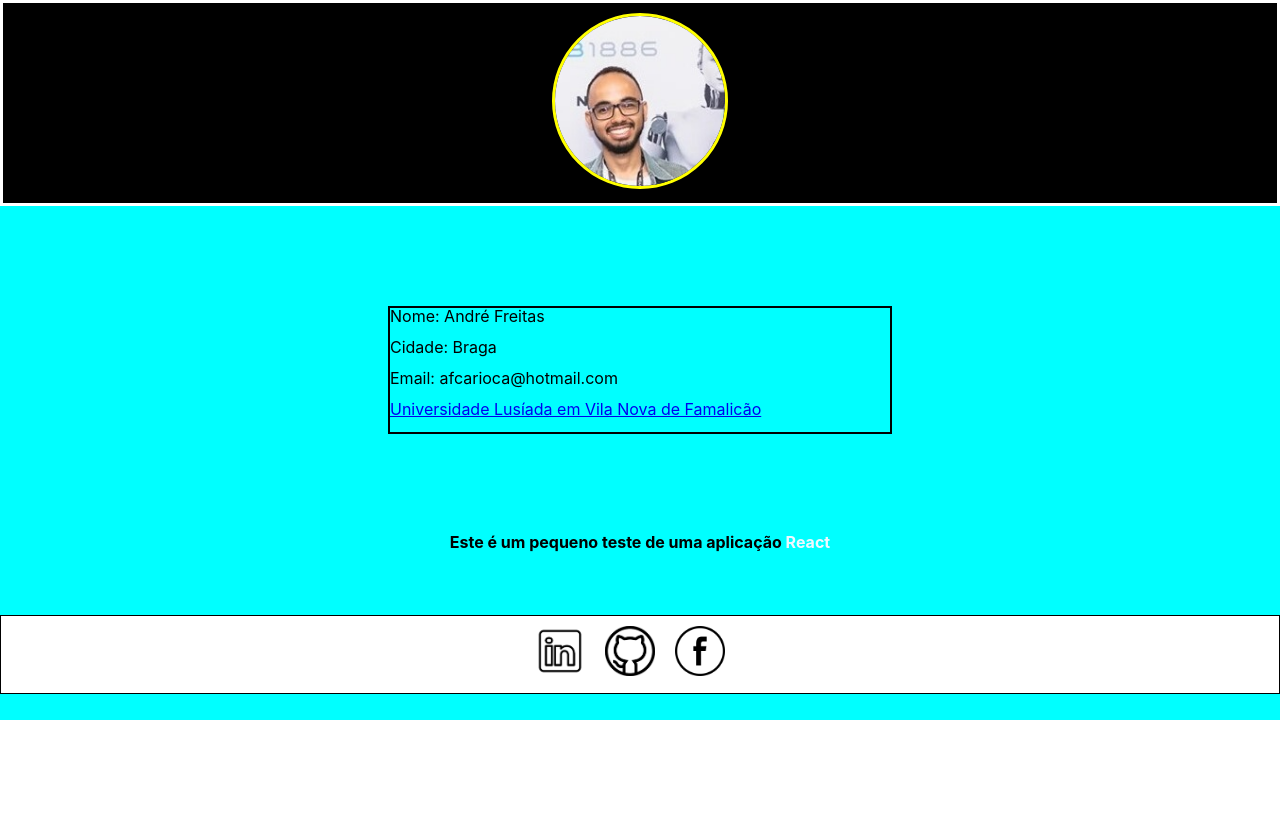
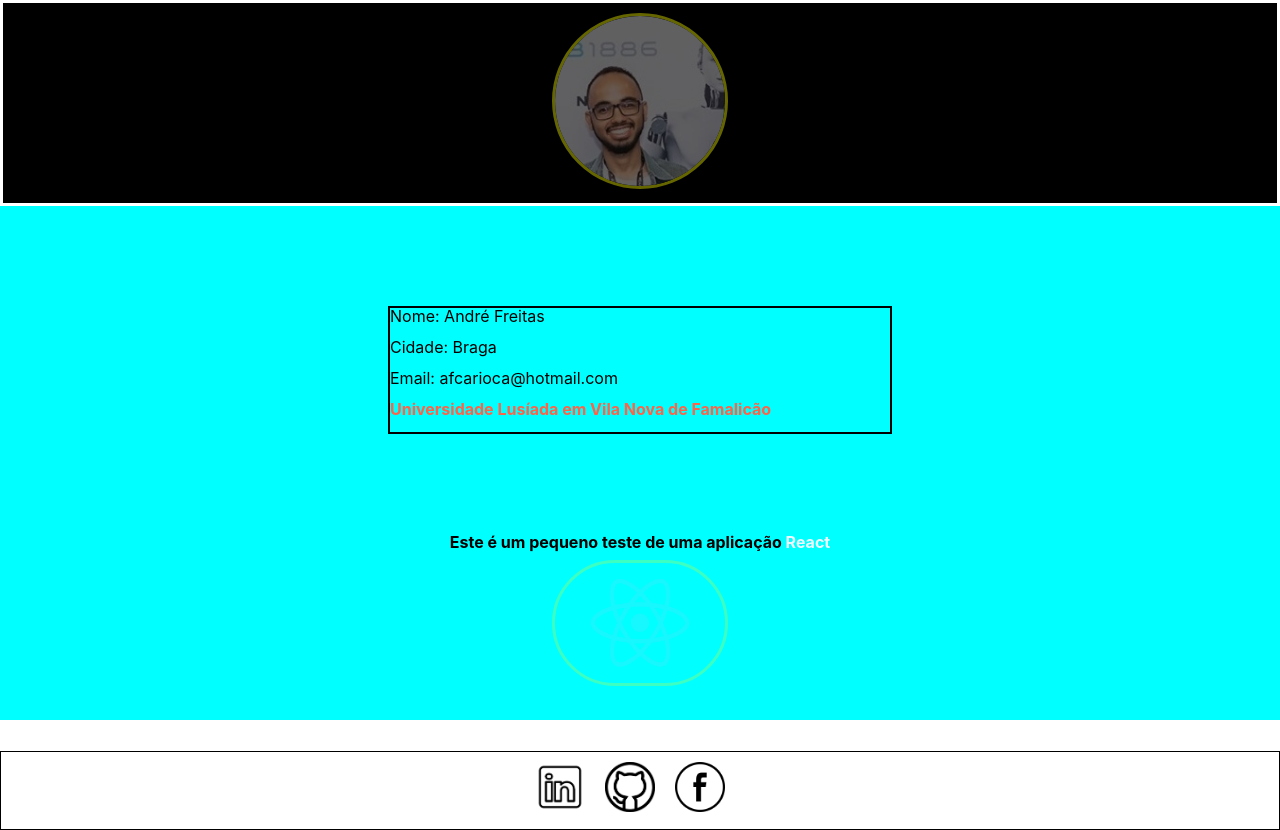
Before and after one commit to afcarioca/profile-react, a React (Create React App) app: page / in a window 1280 px wide. Before the commit the page ends 800 px from the top, so only its background shows below. Built offline with nearby package versions, Linux system fonts and the light colour scheme.

Commit message:
Update Profile

```diff
--- a/src/components/App/App.jsx
+++ b/src/components/App/App.jsx
@@ -3,14 +3,14 @@ import Header from "../Header/Header.jsx"
 import Main from "../Main/Main.jsx"
 import Footer from "../Footer/Footer.jsx"
 import Navigation from "../Navigation/Navigation.jsx"
-import styles from "./App.css";
+import "./App.css";
 
 
 
 export default class App extends React.Component{
 
   render(){
-    document.title = this.props.title;
+    document.title = "Profile";
     return(
 
         <div className="envolvente" >
--- a/src/components/FooterList/FooterList.jsx
+++ b/src/components/FooterList/FooterList.jsx
@@ -9,19 +9,19 @@ export default class FooterList extends React.Component{
         return(
             <ul className="lista-rodape">
                 <li>
-                    <a href="https://www.linkedin.com/in/andrefreitas10/">
+                    <a href="https://www.linkedin.com/in/andrefreitas10/ " target="_blank">
                         <img className="" src={linkedin} />
                     </a>
 
                 </li>
                 <li>
-                    <a href="https://github.com/afcarioca">
+                    <a href="https://github.com/afcarioca" target="_blank">
                         <img className="github" src={github} />
                     </a>
 
                 </li>
                 <li>
-                    <a href="https://facebook.com/andre.gama.92">
+                    <a href="https://facebook.com/andre.gama.92" target="_blank">
                         <img className="" src={facebook} />
                     </a>
 
--- a/src/components/Header/Header.css
+++ b/src/components/Header/Header.css
@@ -12,4 +12,10 @@ figure img{
     width: 170px;
     border-radius: 100px;
     border: 3px solid yellow;
+    opacity: 0.4;
 }
+
+figure img:hover{
+    opacity: 1;
+    transition: 1s;
+}
--- a/src/components/List/List.css
+++ b/src/components/List/List.css
@@ -3,3 +3,15 @@
 ul li{
     margin-bottom:  15px;
 }
+
+ul li a {
+    text-decoration: none;
+    color:tomato;
+
+    font-weight: bolder;
+}
+
+ul li a:hover {
+    color:yellow;
+    transition: 1s;
+}
--- a/src/components/Main/Main.css
+++ b/src/components/Main/Main.css
@@ -3,7 +3,16 @@ main p{
     font-weight: bolder;
 }
 
-p i{
+p a{
     color: aliceblue;
+    text-decoration: none;
 
 }
+
+main .react{
+    width: 200px;
+    margin: 0 auto;
+    border-radius: 100px;
+    transition: 0.5s;
+    opacity: 0.6;
+}
--- a/src/components/Main/Main.jsx
+++ b/src/components/Main/Main.jsx
@@ -1,11 +1,15 @@
 import React from "react";
 import "./Main.css";
+import react from "./react.png";
 
 export default class Main extends React.Component{
     render(){
         return(
             <main>
-                <p>Este é um pequeno teste de uma aplicação <i>React</i></p>
+                <p>Este é um pequeno teste de uma aplicação <a href="https://reactjs.org/">React</a></p>
+                <figure  className="react">
+                    <img src={react} />
+                </figure>
             </main>
         );
     }
--- a/src/index.js
+++ b/src/index.js
@@ -6,7 +6,7 @@ import App from './components/App/App.jsx';
 
 ReactDOM.render(
   <React.StrictMode>
-    <App title={"Profile"}/>
+    <App />
   </React.StrictMode>,
   document.getElementById('root')
 );
```
Also changed, not shown: src/components/Main/react.png (added).
